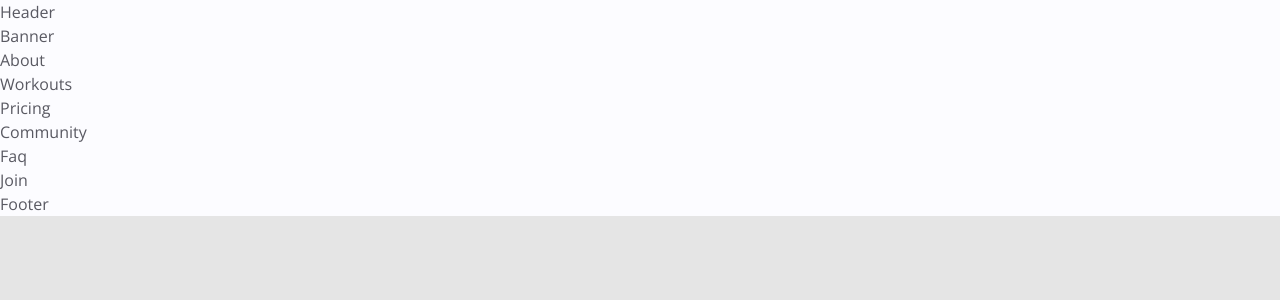
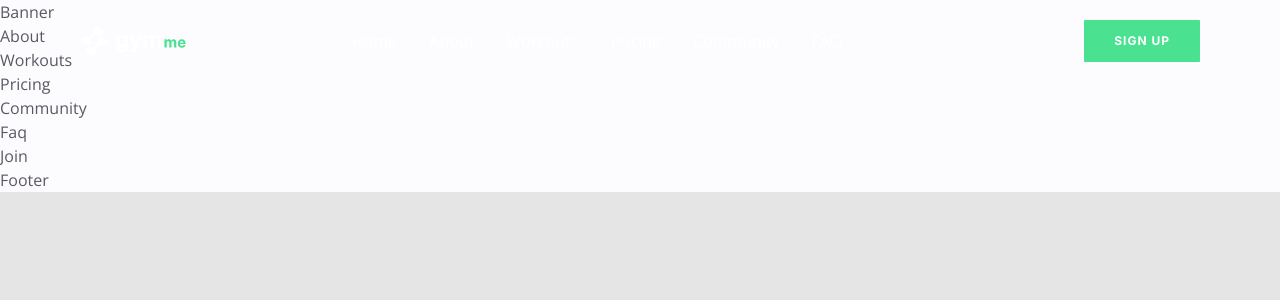
Before and after one commit to jgsamaaa/gym-website, a React (Create React App) app: page / in a window 1280 px wide. Shown: the top 300 px of the page. Built offline with nearby package versions, Linux system fonts and the light colour scheme; the HTML template or start-up script is replaced by a standard one.

Commit message:
Navbar / Header done

```diff
--- a/src/components/Header.js
+++ b/src/components/Header.js
@@ -1,7 +1,67 @@
-import React from 'react';
+import React, { useEffect, useState } from 'react';
+
+// import header data
+import { header } from '../data';
+
+// import components
+import Nav from './Nav';
+import NavMobile from './NavMobile';
+
+// import icons
+import { RiMenu4Fill, RiCloseFill } from 'react-icons/ri';
 
 const Header = () => {
-  return <div>Header</div>;
+  const [isActive, setIsActive] = useState(false);
+  const [navMobile, setNavMobile] = useState(false);
+
+  useEffect(() => {
+    // scroll event
+    window.addEventListener('scroll', () => {
+      window.scrollY > 80 ? setIsActive(true) : setIsActive(false);
+    });
+  });
+
+  // destructurre header data
+  const { logo, btnLogoinText, btnSignupText } = header;
+
+  return (
+    <header
+      className={`${
+        isActive ? 'bg-neutral-500 py-[16px]' : 'bg-transparent py-[20px]'
+      } fixed max-w-[1440px] left-0 right-0 mx-auto flex justify-between items-center px-[20px] lg:px-[80px] z-30 transition-all duration-300`}
+    >
+      {/* logo */}
+      <a href={'/'}>
+        <img className="h-[30px]" src={logo} alt="" />
+      </a>
+
+      {/* nav - initially hidden - show in desktop mode */}
+      <Nav />
+
+      {/* buttons - initially hidden - show in desktop mode */}
+      <div className="hidden space-x-4 lg:flex">
+        <button className="text-white transition btn btn-sm hover:text-primary-200">
+          {btnLogoinText}
+        </button>
+        <button className="btn btn-sm btn-primary">{btnSignupText}</button>
+      </div>
+
+      {/* nav menu button - hide on desktop */}
+      <div
+        onClick={() => setNavMobile(!navMobile)}
+        className="absolute lg:hidden right-4"
+      >
+        {navMobile ? (
+          <RiCloseFill className="text-3xl cursor-pointer text-primry-200" />
+        ) : (
+          <RiMenu4Fill className="text-3xl cursor-pointer text-primary-200" />
+        )}
+      </div>
+
+      {/* nav mobile - hide on desktop */}
+      <NavMobile navMobile={navMobile} />
+    </header>
+  );
 };
 
 export default Header;
--- a/src/components/Nav.js
+++ b/src/components/Nav.js
@@ -1,7 +1,24 @@
 import React from 'react';
 
+// import data
+import { nav } from '../data';
+
 const Nav = () => {
-  return <div>Nav</div>;
+  return (
+    <nav className="hidden lg:flex">
+      <ul className="flex text-white gap-x-8">
+        {nav.map((item, idx) => {
+          return (
+            <li key={idx}>
+              <a href="#" className="transition hover:text-primary-200">
+                {item.name}
+              </a>
+            </li>
+          );
+        })}
+      </ul>
+    </nav>
+  );
 };
 
 export default Nav;
--- a/src/components/NavMobile.js
+++ b/src/components/NavMobile.js
@@ -1,7 +1,33 @@
 import React from 'react';
 
-const NavMobile = () => {
-  return <div>NavMobile</div>;
+// import data
+import { nav } from '../data';
+
+const NavMobile = ({ navMobile }) => {
+  return (
+    <nav
+      className={`${
+        navMobile ? 'min-h-screen' : 'min-h-0'
+      } w-fll fixed top-0 left-0 right-0 bg-neutral-500 -bottom-12 -z-10 lg:hidden overflow-hidden transition-all h-0`}
+    >
+      <ul className="top-0 left-0 flex flex-col items-center justify-center w-full h-full gap-y-8">
+        {nav.map((item, idx) => {
+          return (
+            <li key={idx}>
+              <a className="text-white text-body-md" href={item.href}>
+                {item.name}
+              </a>
+            </li>
+          );
+        })}
+      </ul>
+      {/* buttons */}
+      <div className="flex justify-center -mt-44 gap-x-8">
+        <button className="text-white btn btn-lg">Log in</button>
+        <button className="btn btn-lg btn-primary">Sign up</button>
+      </div>
+    </nav>
+  );
 };
 
 export default NavMobile;
```
